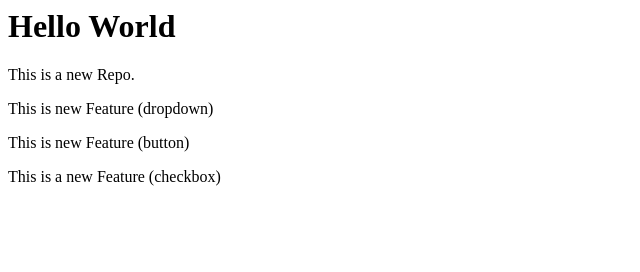
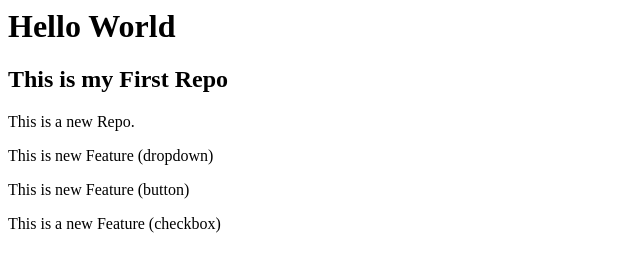
Before and after one commit to Tanish-Varde/LocalRepo, a plain HTML site: page index.html in a window 1280 px wide. Shown: the whole page, without its empty margins (0-640 px from the left). Drawn offline with Linux system fonts and the light colour scheme.

Commit message:
Added new Heading

```diff
--- a/index.html
+++ b/index.html
@@ -1,4 +1,5 @@
 <h1>Hello World</h1>
+<h2>This is my First Repo</h2>
 <p>This is a new Repo.</p>
 <p>This is new Feature (dropdown)</p>
 <p>This is new Feature (button)</p>
```
